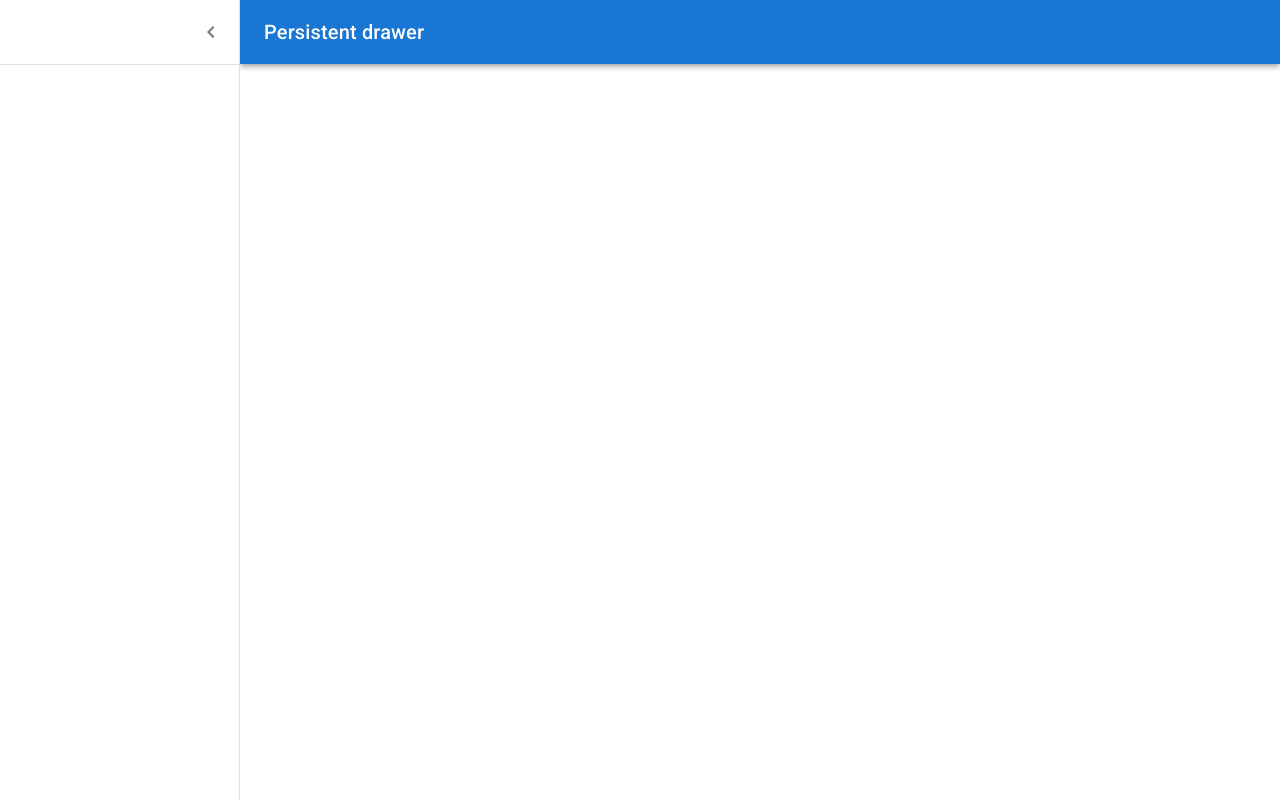
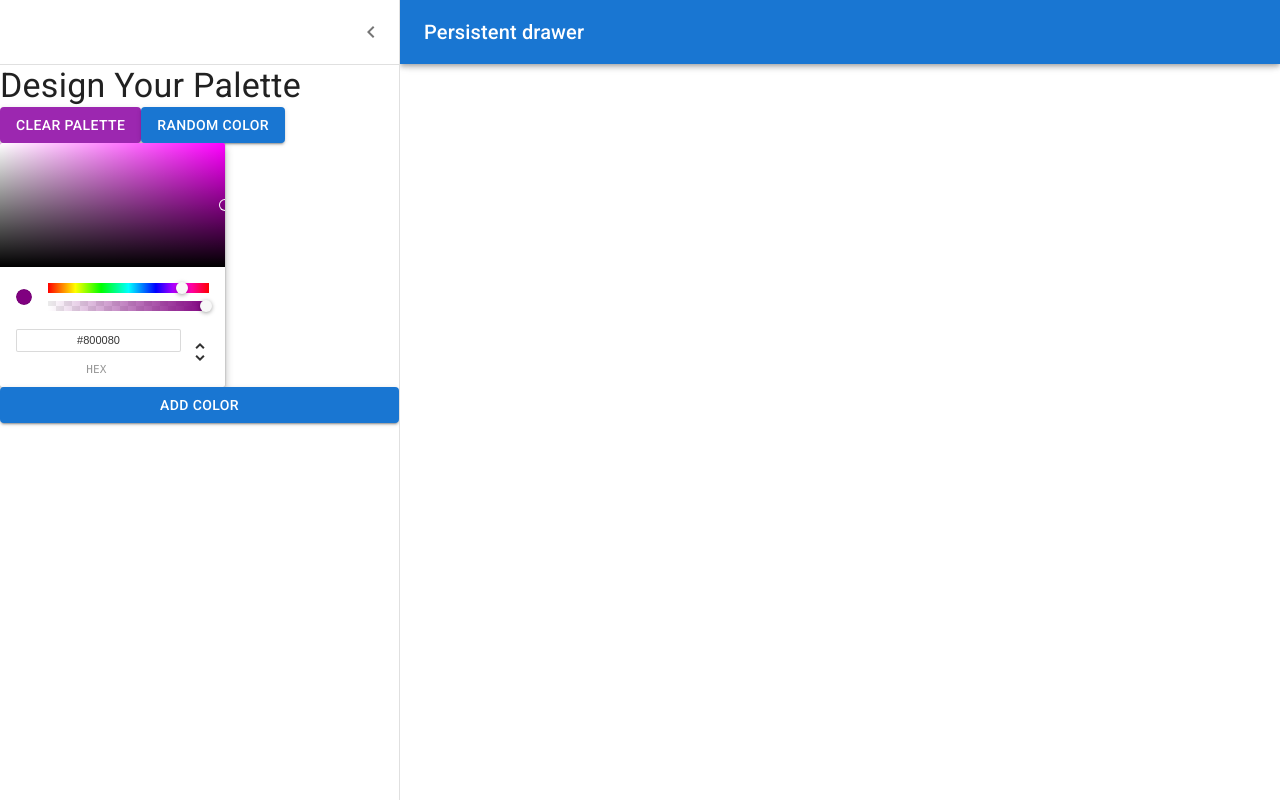
Before and after one commit to sorinupwork/react-colors, a React (Create React App) app: page /palette/new in a window 1280 px wide. Both pictures are taken after a click on the button "open drawer". Built offline with nearby package versions, Linux system fonts and the light colour scheme.

Commit message:
Add ChromePicker and Buttons to drawer

```diff
--- a/package.json
+++ b/package.json
@@ -14,6 +14,7 @@
     "chroma-js": "^2.1.2",
     "rc-slider": "^9.7.5",
     "react": "^17.0.2",
+    "react-color": "^2.19.3",
     "react-copy-to-clipboard": "^5.0.4",
     "react-dom": "^17.0.2",
     "react-router-dom": "^5.2.0",
--- a/src/NewPaletteForm.js
+++ b/src/NewPaletteForm.js
@@ -10,8 +10,10 @@
 import IconButton from "@mui/material/IconButton";
 import MenuIcon from "@mui/icons-material/Menu";
 import ChevronLeftIcon from "@mui/icons-material/ChevronLeft";
+import { Button } from "@mui/material";
+import { ChromePicker } from "react-color";
 
-const drawerWidth = 240;
+const drawerWidth = 400;
 
 const Main = styled("main", { shouldForwardProp: (prop) => prop !== "open" })(
   ({ theme, open }) => ({
@@ -107,6 +109,23 @@
           </IconButton>
         </DrawerHeader>
         <Divider />
+        <Typography variant="h4">Design Your Palette</Typography>
+        <div>
+          <Button variant="contained" color="secondary">
+            Clear Palette
+          </Button>
+          <Button variant="contained" color="primary">
+            Random Color
+          </Button>
+        </div>
+
+        <ChromePicker
+          color="purple"
+          onChangeComplete={(newColor) => console.log(newColor)}
+        />
+        <Button variant="contained" color="primary">
+          Add Color
+        </Button>
       </Drawer>
       <Main open={open}>
         <DrawerHeader />
```
Also changed, not shown: 1 other file (tests, documents, lock files or other folders).
